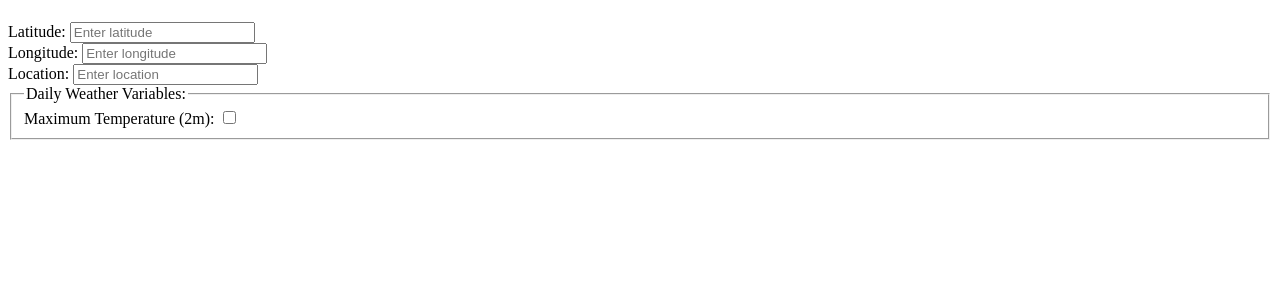
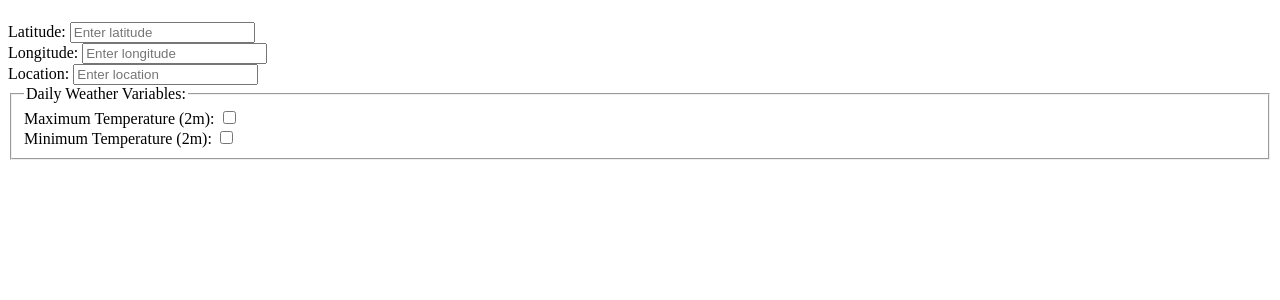
Before and after one commit to ajaypodicheti/weather, a Python web app: template templates/index.html in a window 1280 px wide. Shown: the part 58-358 px from the top of the page. Run offline with Jinja, Linux system fonts and the light colour scheme; the template is opened without the code that fills it, so the values that code supplies are empty.

Commit message:
added min temp

```diff
--- a/templates/index.html
+++ b/templates/index.html
@@ -27,6 +27,9 @@
                 <label for="max_temp_checkbox">Maximum Temperature (2m):</label>
                 <input type="checkbox" id="max_temp_checkbox" name="max_temp_checkbox"><br>  <!-- Checkbox for maximum temperature -->
 
+                <label for="min_temp_checkbox">Minimum Temperature (2m):</label>
+                <input type="checkbox" id="min_temp_checkbox" name="min_temp_checkbox"><br>  <!-- Checkbox for minimum temperature -->
+
             </fieldset>
 
 
```
